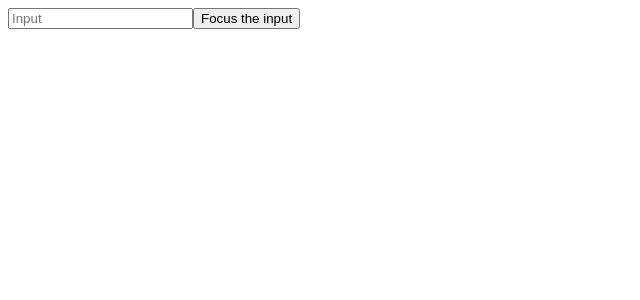
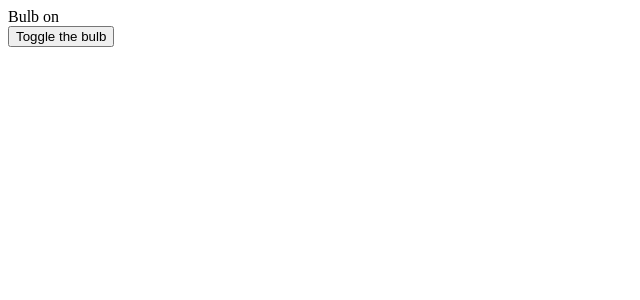
Before and after one commit to Shivam-Bagwari/React-learnings, a React (Vite) app: page / in a window 1280 px wide. Shown: the top 300 px of the page, without its empty margins (0-640 px from the left). Built offline with nearby package versions, Linux system fonts and the light colour scheme.

Commit message:
Rolling up the state

```diff
--- a/src/App.jsx
+++ b/src/App.jsx
@@ -1,18 +1,37 @@
-import React, { useRef } from 'react';
+import { useState } from 'react'
+import './App.css'
+
 function App() {
-
-  const inputRef = useRef(null);
-
-  const handleFocus = () => {
-    inputRef.current.focus();
-  };
-
-  return (
-    <div>
-      <input ref={inputRef} type="text" placeholder="Input" />
-      <button onClick={handleFocus}>Focus the input</button>
-    </div>
-  );
+  return <div>
+    <LightBulb />
+  </div>
 }
 
-export default App;
+function LightBulb() {
+  const [bulbOn, setBulbOn] = useState(true)
+
+  return <div>
+    <BulbState bulbOn={bulbOn} />
+    <ToggleBulbState bulbOn={bulbOn} setBulbOn={setBulbOn} />
+  </div>
+}
+
+function BulbState({bulbOn}) {
+  return <div>
+    {bulbOn ? "Bulb on" : "Bulb off"}
+  </div>
+}
+
+function ToggleBulbState({bulbOn, setBulbOn}) {
+
+  function toggle() {
+    setBulbOn(!bulbOn)
+
+  }
+
+  return <div>
+    <button onClick={toggle}>Toggle the bulb</button>
+  </div>
+}
+
+export default App
```
